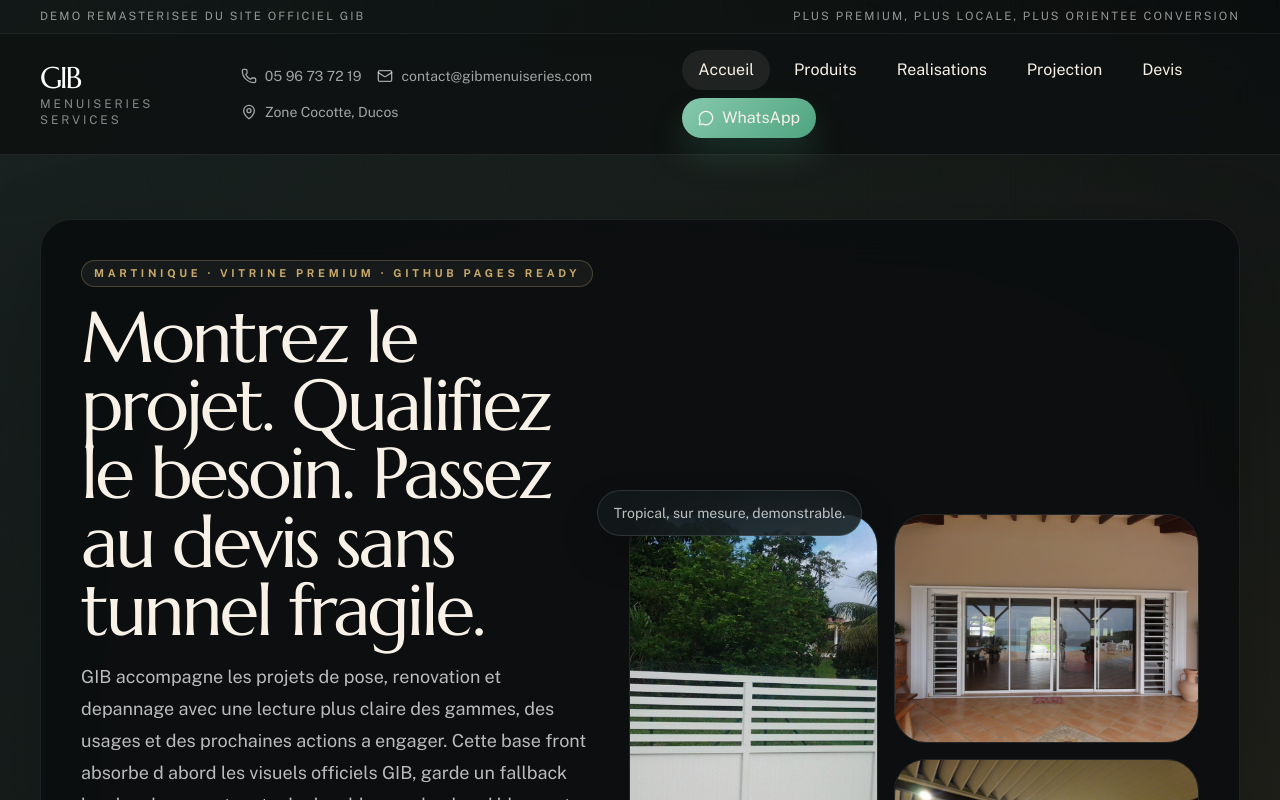
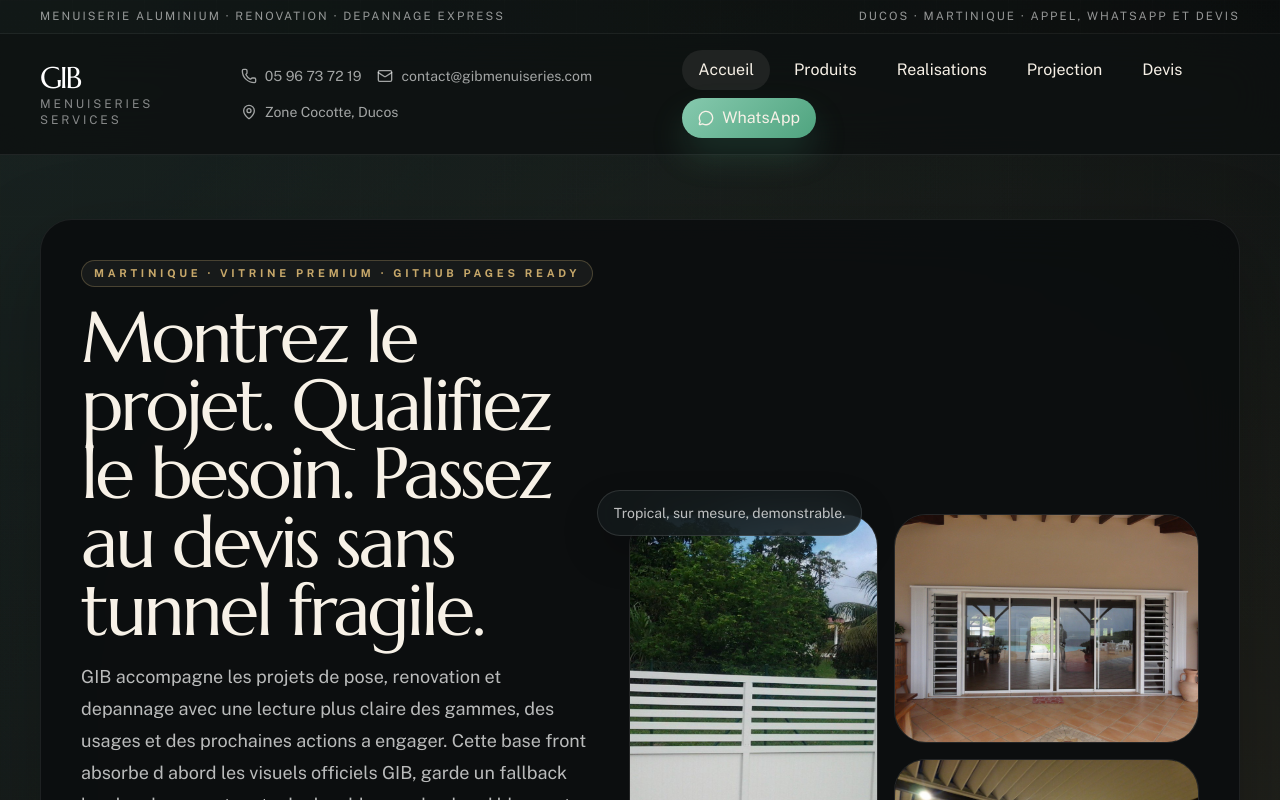
Before and after one commit to CVlad97/gib-menuiseries-demo, a React (Vite) app: page /#/ in a window 1280 px wide. Shown: the top 800 px of the page. Built offline with nearby package versions, Linux system fonts and the light colour scheme.

Commit message:
Strengthen GIB layout and contact credibility

```diff
--- a/src/components/SiteLayout.tsx
+++ b/src/components/SiteLayout.tsx
@@ -37,8 +37,8 @@ export function SiteLayout() {
     <div className="pb-28 lg:pb-14">
       <div className="border-b border-white/6 bg-black/30">
         <div className="shell flex flex-wrap items-center justify-between gap-3 py-2 text-[0.72rem] uppercase tracking-[0.18em] text-white/56">
-          <span>Demo remasterisee du site officiel GIB</span>
-          <span>Plus premium, plus locale, plus orientee conversion</span>
+          <span>Menuiserie aluminium · renovation · depannage express</span>
+          <span>Ducos · Martinique · appel, WhatsApp et devis</span>
         </div>
       </div>
 
@@ -155,15 +155,13 @@ export function SiteLayout() {
         <div className="glass-panel-strong overflow-hidden px-6 py-8 sm:px-8 lg:px-10 lg:py-10">
           <div className="grid gap-8 lg:grid-cols-[1fr_0.9fr]">
             <div className="space-y-5">
-              <span className="eyebrow">GIB en demonstration</span>
+              <span className="eyebrow">Contact GIB</span>
               <div className="space-y-4">
                 <h2 className="section-title text-[var(--text)]">
-                  Une base montrable au dirigeant avant toute integration sur le site officiel.
+                  GIB Menuiseries Services accompagne vos projets de pose, renovation et amenagement exterieur.
                 </h2>
                 <p className="body-copy max-w-2xl">
-                  Cette version remasterisee conserve l identite GIB, renforce les CTA, clarifie les
-                  gammes et met mieux en avant l adaptation au marche martiniquais. Elle sert a
-                  valider le fond, la forme et le parcours avant passage en production.
+                  Le site met en avant les produits, les realisations, les coordinnees utiles et un parcours de contact simple pour qualifier un besoin, envoyer des photos et demander un devis personnalise.
                 </p>
               </div>
               <div className="flex flex-wrap gap-3">
@@ -182,7 +180,7 @@ export function SiteLayout() {
             </div>
             <div className="grid gap-4 sm:grid-cols-2">
               <div className="metric-card space-y-3">
-                <p className="text-xs uppercase tracking-[0.24em] text-white/45">Coordonnees</p>
+                <p className="text-xs uppercase tracking-[0.24em] text-white/45">Coordonnees directes</p>
                 <a className="block text-lg font-semibold text-white" href={`tel:${company.phone_international}`}>
                   {company.phone_display}
                 </a>
```
